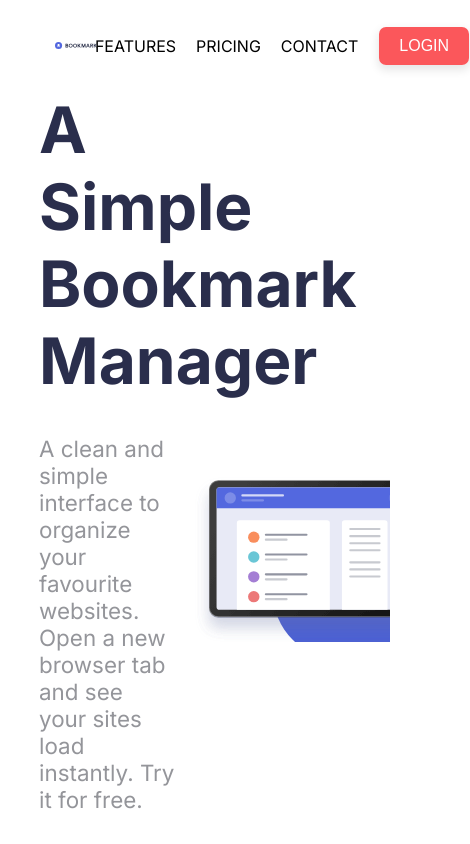
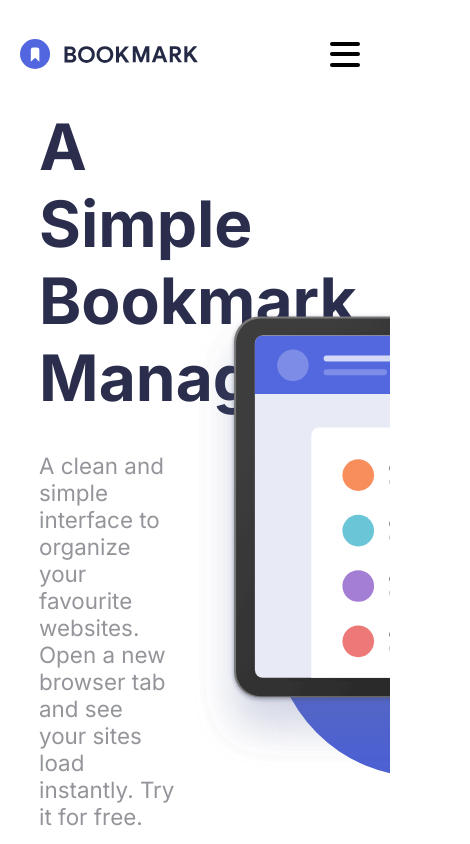
Before and after one commit to Rosalvi/responsive-landing-page, a plain HTML site: page index.html in a window 390 px wide. Shown: the top 844 px of the page, 470 px wide, since content can reach past the window. Drawn offline with Linux system fonts and the light colour scheme.

Commit message:
adapt box for image

```diff
--- a/assets/css/styles.css
+++ b/assets/css/styles.css
@@ -9,51 +9,49 @@
 body {
     font-family: 'Inter', sans-serif;
 }
-/* Estilos del header */
+
 header {
     background-color: white;
     color: black;
     padding: 15px 20px;
     width: 100%;
+    position: relative;
 }
 
 .container {
     display: flex;
     justify-content: space-between;
     align-items: center;
-    width: auto;
-    padding-top: 3%;
-    padding-bottom: 3%;
+    padding: 1.5rem 0;
 }
 
 .logo {
+    flex: 1;
     display: flex;
     align-items: center;
     padding-left:10%;
-    width: 50%;
 }
 
 .logo img {
-    width: 30%;
-    height: 30%;
+    width: 177.6px;
+    height: 30px;
     margin-right: 40px;
 }
 
-/* Estilos del menú de navegación y login */
-
-.navBar {
-    list-style: none;
+.nav-container {
+    flex:1;
     display: flex;
+    justify-content: flex-end;
     align-items: center;
-    justify-content: center;
-    gap:20px;
-    width:50%
+    padding-right: 10%;
 }
 
 .nav-links {
+    display: flex;
     list-style: none;
-    display: flex;
     gap: 20px;
+    align-items: center;
+    justify-content: center;
 }
 
 .nav-links li {
@@ -83,33 +81,50 @@ header {
     display: inline-flex;
     align-items: center;
     justify-content: center;
-    box-shadow: 0 4px 10px rgba(0, 0, 0, 0.1); /* Sombra abajo */
-    border: 1px solid transparent; /* Borde inicial transparente */
-    border-radius: 0.5rem; /* Bordes redondeados */
-    background-clip: padding-box; /* Evita que el borde se vea encima del fondo */
+    box-shadow: 0 4px 10px rgba(0, 0, 0, 0.1);
+    border: 1px solid transparent;
+    border-radius: 0.5rem;
+    background-clip: padding-box;
 }
 
-.login-btn:hover {
-    background-color: white;
-    border: 2px solid #fb575b;
-    color: #fb575b;
-    box-shadow: 0 0 10px rgba(251, 87, 91, 0.5);
+.login-btn:hover,
+.login-btn:focus {
+  background-color: white;
+  border: 2px solid #fb575b;
+  color: #fb575b;
+  box-shadow: 0 0 10px rgba(251, 87, 91, 0.5);
+  outline: none;
 }
 
-.login-btn:focus {
-    outline: none;
-    background-color: white;
-    border: 2px solid #fb575b;
-    color: #fb575b;
-    box-shadow: 0 0 10px rgba(251, 87, 91, 0.5);
+.hamburger-menu {
+    display: none;
+    flex-direction: column;
+    justify-content: space-between;
+    width: 30px;
+    height: 25px;
+    background: none;
+    border: none;
+    cursor: pointer;
+    padding: 0;
+}
+
+.hamburger-menu span {
+    display: block;
+    height: 4px;
+    width: 100%;
+    background-color: black;
+    border-radius: 5px;
+    transition: all 0.3s ease-in-out;
 }
 
 .hero-container {
     display: flex;
-    justify-content: space-between; /* Asegura que los elementos se distribuyan */
+    justify-content: space-between;
     align-items: center;
-    min-height: 50vh; /* Permite que crezca si es necesario */
+    min-height: 50vh;
     background-color: transparent;
+    overflow-x: hidden;
+    overflow-y: visible
 }
 
 
@@ -119,9 +134,7 @@ header {
     flex-direction: column;
     justify-content: left;
     align-items: left;
-    padding: 10%;
-    padding-top: 0;
-    padding-right: 5%;
+    padding: 0 5% 0 10%;
     gap: 20px;
 
 }
@@ -148,17 +161,23 @@ header {
     justify-content: center;
     align-items: center;
     background-color: transparent;
-    overflow: hidden;
+    overflow: visible;
+    height: 100%;
+
 }
+
 
 .image-container {
     position: relative;
     display: inline-block;
-  }
+    width: 100%;
+    max-width: 600px;
+    height: 500PX;
+}
 
 .image-container img {
     display: block;
-    width: 120%;
+    width: 650px;
     border-radius: 20px;
 }
 
@@ -167,10 +186,10 @@ header {
     position: absolute;
     top: 30%;
     left: 40%;
-    width: 100%;
-    height: 80%;
+    width: 120%;
+    height: 320px;
     background-color: #4d61d3;
-    border-radius: 100px 0 0 100px;
+    border-radius: 150px 0 0 150px;
     z-index: -1;
 }
 
@@ -216,3 +235,59 @@ header {
     box-shadow: 0px 8px 40px rgba(82, 103, 223, 0.3);
     border: 2px solid #626367;
   }
+
+  @media (max-width: 768px) {
+    .container {
+      flex-direction: row;
+      justify-content: space-between;
+      align-items: center;
+    }
+
+    .logo {
+      width: auto;
+      padding-left: 0;
+    }
+
+    .nav-container {
+      flex: none;
+      padding-right: 0;
+      display: flex;
+      align-items: center;
+      gap: 10px;
+    }
+
+    .hamburger-menu {
+      display: flex;
+    }
+
+    .nav-links {
+      display: none;
+      position: absolute;
+      top: 60px;
+      left: 0;
+      width: 100%;
+      background-color: white;
+      flex-direction: column;
+      gap: 20px;
+      padding: 20px;
+      border-radius: 0 0 10px 10px;
+      box-shadow: 0 4px 10px rgba(0, 0, 0, 0.1);
+      z-index: 10;
+    }
+
+    .nav-container.active .nav-links {
+      display: flex;
+    }
+
+    .nav-container.active .hamburger-menu span:nth-child(1) {
+      transform: translateY(10px) rotate(45deg);
+    }
+
+    .nav-container.active .hamburger-menu span:nth-child(2) {
+      opacity: 0;
+    }
+
+    .nav-container.active .hamburger-menu span:nth-child(3) {
+      transform: translateY(-10px) rotate(-45deg);
+    }
+  }
--- a/assets/js/main.js
+++ b/assets/js/main.js
@@ -10,4 +10,12 @@ function loadComponent(containerId, filePath) {
 document.addEventListener("DOMContentLoaded", () => {
     loadComponent("header-container", "components/header.html");
     loadComponent("hero-container", "components/hero-section.html");
+    const menuBtn = document.querySelector(".hamburger-menu");
+    const navContainer = document.querySelector(".nav-container");
+
+    menuBtn.addEventListener("click", function () {
+        navContainer.classList.toggle("active");
+    });
+
+
 });
--- a/components/header.html
+++ b/components/header.html
@@ -4,17 +4,20 @@
         <div class="logo">
             <img src="assets/img/logo-bookmark.svg" alt="Logo de la página">
         </div>
-
-        <div class="navBar">
+        <div class="nav-container">
+            <button class="hamburger-menu" aria-label="Toggle navigation">
+                <span></span>
+                <span></span>
+                <span></span>
+            </button>
             <nav>
                 <ul class="nav-links">
-                    <li><a >FEATURES</a></li>
-                    <li><a >PRICING</a></li>
-                    <li><a >CONTACT</a></li>
+                    <li href=#><a >FEATURES</a></li>
+                    <li href=#><a >PRICING</a></li>
+                    <li href=#><a >CONTACT</a></li>
+                    <li><button href=# class="login-btn"> LOGIN </button></li>
                 </ul>
             </nav>
-            <button href=# class="login-btn"> LOGIN </button>
         </div>
-
     </div>
 </header>
```
